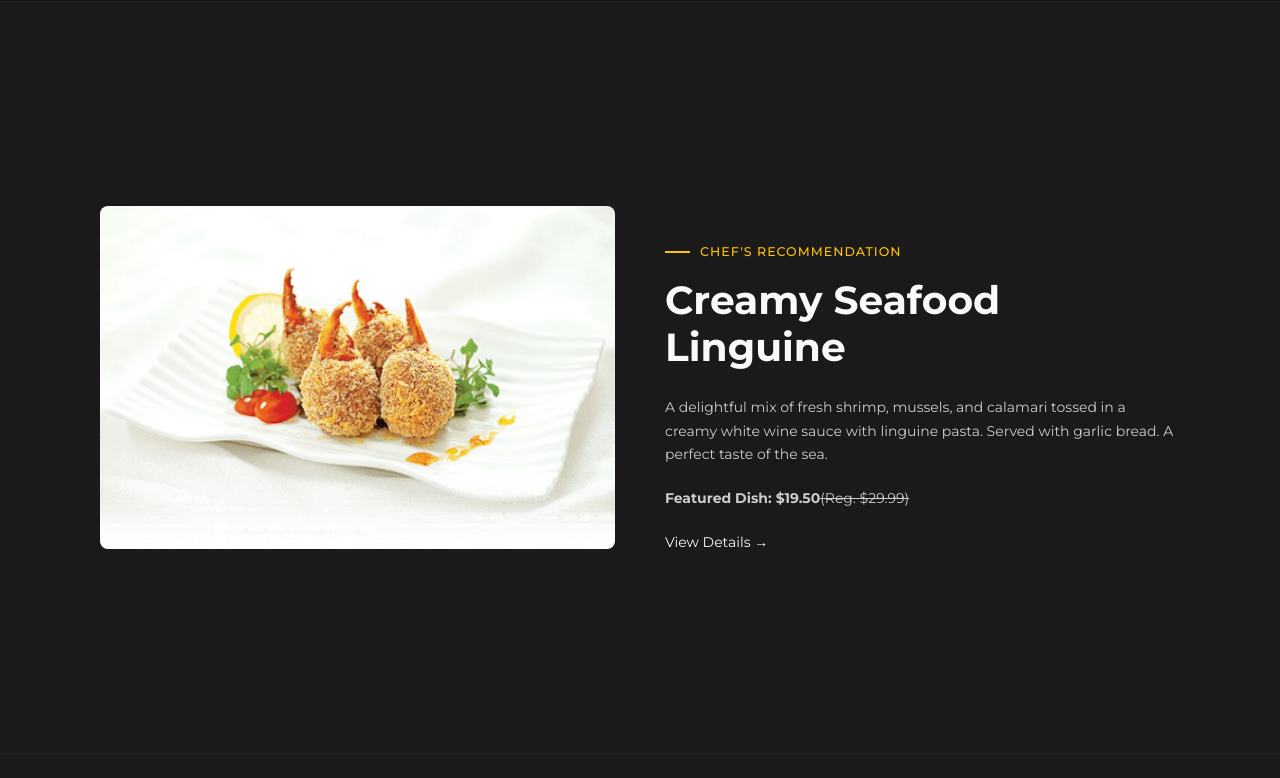
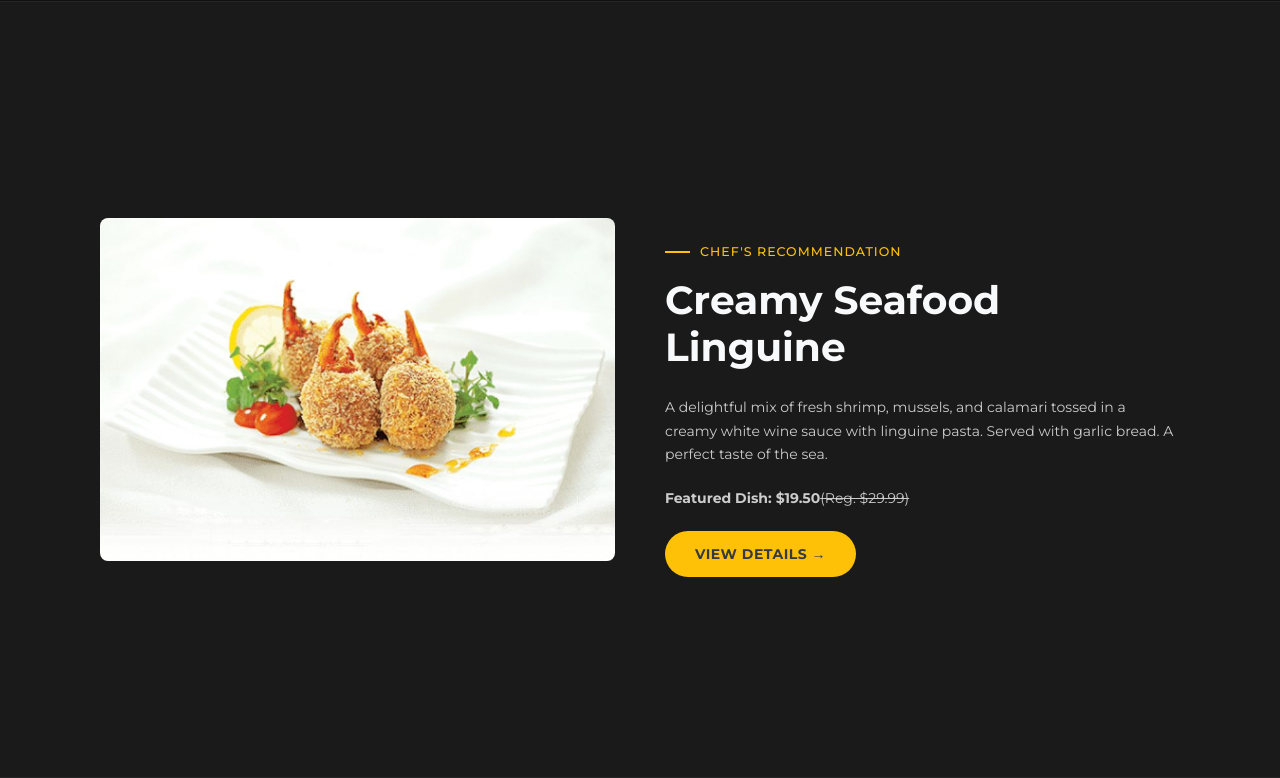
Before and after one commit to lequochuy12012k4/FoodNow, a PHP site: page /accounts/promotions.php in a window 1280 px wide. Shown: the part 2355-3133 px from the top of the page. Run offline with PHP 8.4, Linux system fonts and the light colour scheme; data that the repository does not hold is empty.

Commit message:
Hoàn thành

```diff
--- a/promotions.php
+++ b/promotions.php
@@ -22,7 +22,7 @@ include 'parts/header.php';
                     Indulge in our perfectly grilled 12oz Ribeye steak, served with garlic mashed potatoes and seasonal vegetables. Cooked just the way you like it! A taste of luxury at a promotional price.
                 </p>
                 <p class="promo-price"><strong>Special Price: $24.99</strong> <del>(Reg. $29.99)</del></p> <?php // Added price ?>
-                <a href="menu.php#steak" class="button-primary">Order Now →</a> <?php // Example link, adjust as needed ?>
+                <a href="food_detail.php?id=10" class="button-primary">Order Now →</a> <?php // Example link, adjust as needed ?>
 
             </div>
         </div>
@@ -41,7 +41,7 @@ include 'parts/header.php';
                     Sink your teeth into our signature 8oz beef patty, topped with aged cheddar, crispy bacon, caramelized onions, and our secret sauce, all on a brioche bun. Comes with a side of our famous crispy fries!
                 </p>
                  <p class="promo-price"><strong>Combo Price: $15.95</strong><del>(Reg. $29.99)</del></p> <?php // Added price ?>
-                <a href="menu.php#burger" class="button-primary">Grab the Deal →</a> <?php // Example link, adjust as needed ?>
+                <a href="food_detail.php?id=5" class="button-primary">Grab the Deal →</a> <?php // Example link, adjust as needed ?>
             </div>
         </div>
     </section>
@@ -59,7 +59,7 @@ include 'parts/header.php';
                    A delightful mix of fresh shrimp, mussels, and calamari tossed in a creamy white wine sauce with linguine pasta. Served with garlic bread. A perfect taste of the sea.
                 </p>
                 <p class="promo-price"><strong>Featured Dish: $19.50</strong><del>(Reg. $29.99)</del></p> <?php // Added price ?>
-                <a href="menu.php#pasta" class="button-secondary">View Details →</a> <?php // Example link and button style, adjust as needed ?>
+                <a href="food_detail.php?id=4" class="button-primary">View Details →</a> <?php // Example link and button style, adjust as needed ?>
             </div>
         </div>
     </section>
@@ -77,7 +77,7 @@ include 'parts/header.php';
                     Perfect for sharing! Enjoy a selection of our most popular starters: crispy calamari, buffalo wings, mozzarella sticks, and loaded potato skins. Comes with dipping sauces.
                 </p>
                  <p class="promo-price"><strong>Shareable Price: $18.00</strong><del>(Reg. $29.99)</del></p> <?php // Added price ?>
-                <a href="menu.php#appetizers" class="button-primary">Add to Order →</a> <?php // Example link, adjust as needed ?>
+                <a href="food_detail.php?id=9" class="button-primary">Add to Order →</a> <?php // Example link, adjust as needed ?>
             </div>
         </div>
     </section>
@@ -89,7 +89,7 @@ include 'parts/header.php';
                 <div class="section-subtitle">Explore More</div>
                 <h2>Check Out Our Full Menu</h2>
                 <p>Discover all the delicious dishes we have to offer, from classic steaks to fresh salads and decadent desserts.</p>
-                <a href="menu.php" class="button-primary">View Full Menu</a> <?php // Link to your main menu page ?>
+                <a href="food.php" class="button-primary">View Full Menu</a> <?php // Link to your main menu page ?>
             </div>
         </div>
         <?php /* Removed the footer-info blocks from here, they belong in the main footer */ ?>
```
